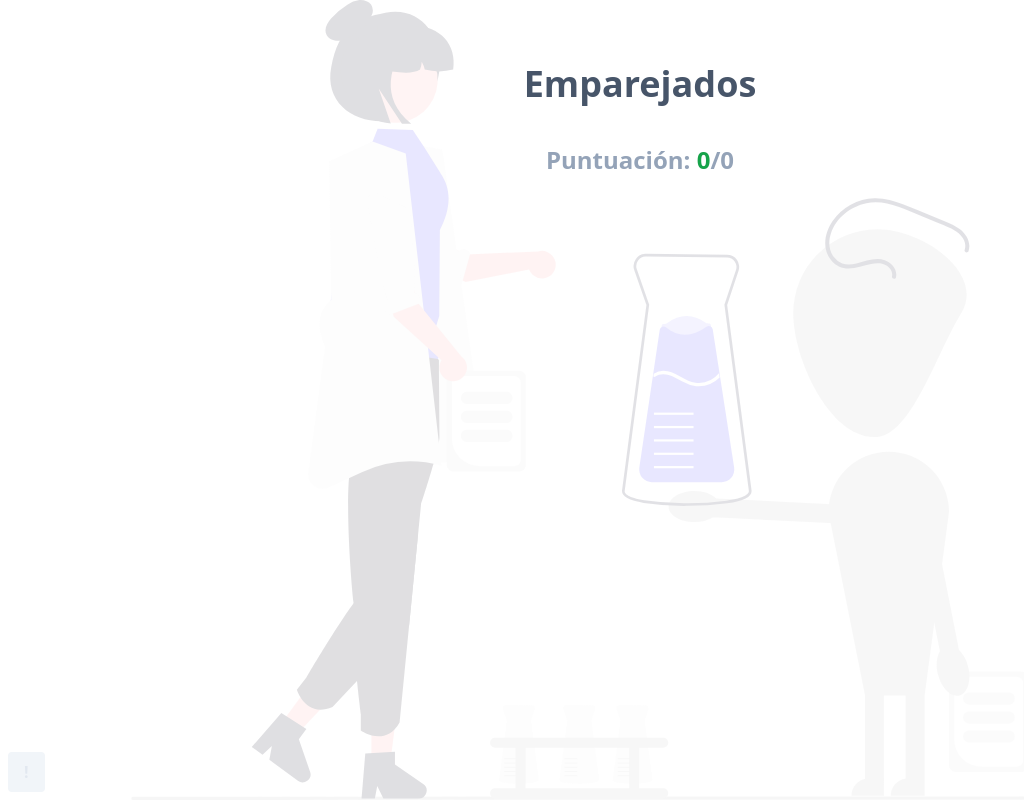
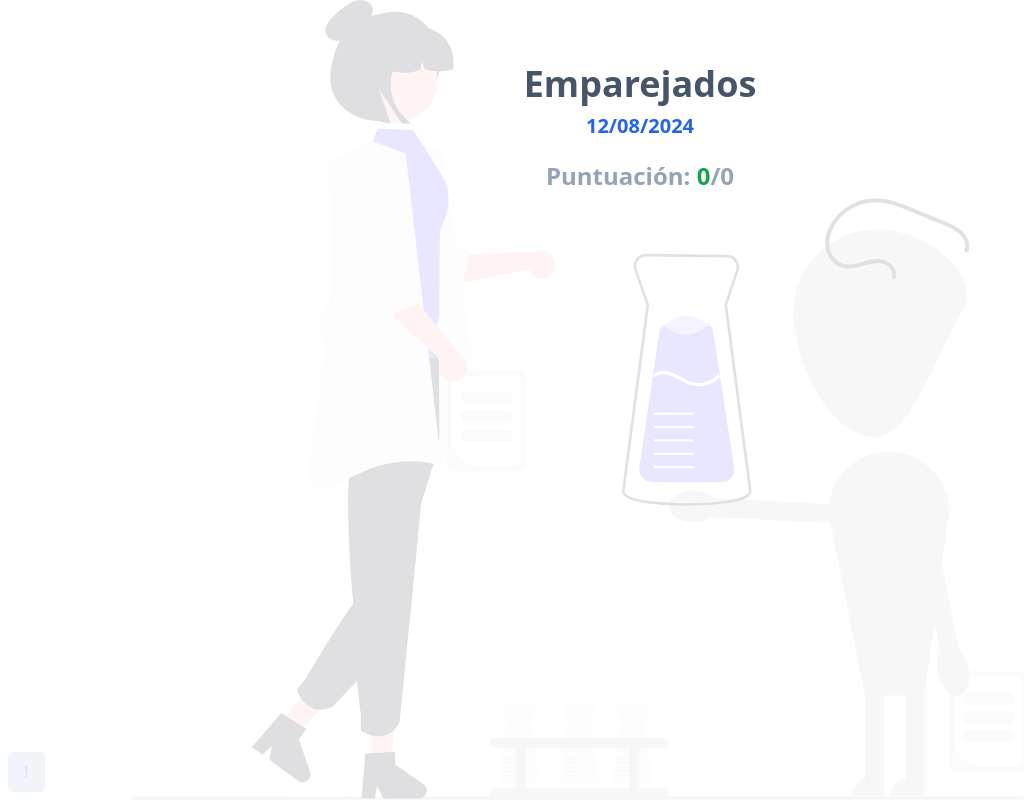
Before and after one commit to JonathanPabon-Dev/EmparejadosQmk, a React (Vite) app: page / in a window 1280 px wide. Shown: the whole page, without its empty margins (0-1024 px from the left). Built offline with nearby package versions, Linux system fonts and the light colour scheme; no server answers; the database is empty.

Commit message:
Date added and restart show button logic modified

```diff
--- a/src/App.jsx
+++ b/src/App.jsx
@@ -1,6 +1,7 @@
 import PairCollection from "./components/PairCollection";
 import ScienceImg from "./assets/alien_science.svg";
 import { ToastContainer } from "react-toastify";
+import { getDate } from "./utils/utils";
 
 const App = () => {
   return (
@@ -17,6 +18,9 @@ const App = () => {
           }}
         />
         <h1 className="text-center text-4xl font-bold">Emparejados</h1>
+        <h2 className="mt-2 text-xl font-semibold text-blue-600">
+          {getDate()}
+        </h2>
         <PairCollection />
       </div>
       <button
--- a/src/components/Counter.jsx
+++ b/src/components/Counter.jsx
@@ -3,7 +3,7 @@ import PropTypes from "prop-types";
 const Counter = ({ correct, total }) => {
   return (
     <>
-      <p className="mt-10 text-center text-2xl font-semibold text-slate-400">
+      <p className="mt-5 text-center text-2xl font-semibold text-slate-400">
         Puntuación:{" "}
         <span
           className={`${correct >= total * 0.6 ? "text-green-600" : "text-red-600"}`}
--- a/src/components/PairCollection.jsx
+++ b/src/components/PairCollection.jsx
@@ -8,6 +8,7 @@ import Counter from "./Counter";
 const PairCollection = () => {
   const [total, setTotal] = useState(0);
   const [correct, setCorrect] = useState(0);
+  const [paired, setPaired] = useState(0);
   const [columnAitems, setColumnAitems] = useState([]);
   const [columnBitems, setColumnBitems] = useState([]);
   const [idA, setIdA] = useState(null);
@@ -16,7 +17,7 @@ const PairCollection = () => {
   const [itemListB, setItemListB] = useState([]);
   const [showRestart, setShowRestart] = useState(false);
 
-  async function getItems() {
+  const getItems = useCallback(async () => {
     const initialItems = await fetchItems(total);
     const shuffledItems = shuffleArray([...initialItems]);
 
@@ -25,7 +26,7 @@ const PairCollection = () => {
 
     setColumnAitems(initialItems);
     setColumnBitems(shuffledItems);
-  }
+  }, [total]);
 
   async function getCantPairs() {
     const pairs = await fetchParameters();
@@ -69,10 +70,11 @@ const PairCollection = () => {
       setItemListA(listItemState(itemListA, idA, "incorrect"));
       setItemListB(listItemState(itemListB, idB, "incorrect"));
     }
-    setShowRestart(true);
+    setPaired(paired + 1);
+
     setIdA(null);
     setIdB(null);
-  }, [idA, idB, itemListA, itemListB]);
+  }, [idA, idB, itemListA, itemListB, paired]);
 
   useEffect(() => {
     getCantPairs();
@@ -82,13 +84,19 @@ const PairCollection = () => {
     if (total > 0 && !showRestart) {
       getItems();
     }
-  }, [showRestart, total]);
+  }, [total, showRestart, getItems]);
 
   useEffect(() => {
     if (idA && idB) {
       compareIds(idA, idB);
     }
   }, [idA, idB, compareIds]);
+
+  useEffect(() => {
+    if (paired === total && total > 0) {
+      setShowRestart(true);
+    }
+  }, [paired, total]);
 
   return (
     <>
--- /dev/null
+++ b/src/utils/utils.js
@@ -0,0 +1,41 @@
+export const getDate = (format = "short") => {
+  const fechaActual = new Date();
+  const dia = fechaActual.getDate();
+  const mes = fechaActual.getMonth();
+  const año = fechaActual.getFullYear();
+
+  if (format === "short")
+    return `${formatDayMonth(dia)}/${formatDayMonth(mes + 1)}/${año}`;
+
+  const dias = [
+    "Domingo",
+    "Lunes",
+    "Martes",
+    "Miércoles",
+    "Jueves",
+    "Viernes",
+    "Sábado",
+  ];
+  const meses = [
+    "enero",
+    "febrero",
+    "marzo",
+    "abril",
+    "mayo",
+    "junio",
+    "julio",
+    "agosto",
+    "septiembre",
+    "octubre",
+    "noviembre",
+    "diciembre",
+  ];
+
+  const diaSemana = dias[fechaActual.getDay()];
+
+  return `${diaSemana} ${formatDayMonth(dia)} de ${meses[mes]} de ${año}`;
+};
+
+function formatDayMonth(number) {
+  return number < 10 ? `0${number}` : number;
+}
```
